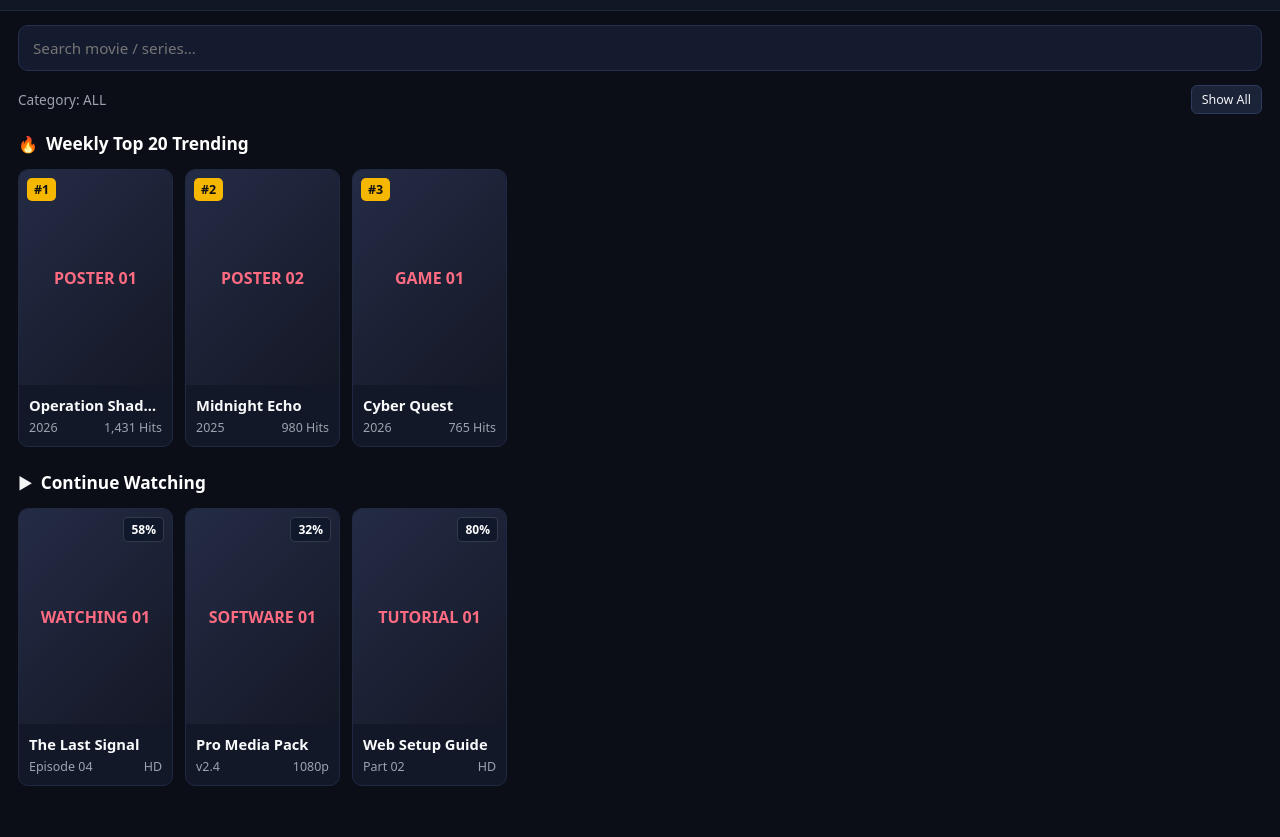
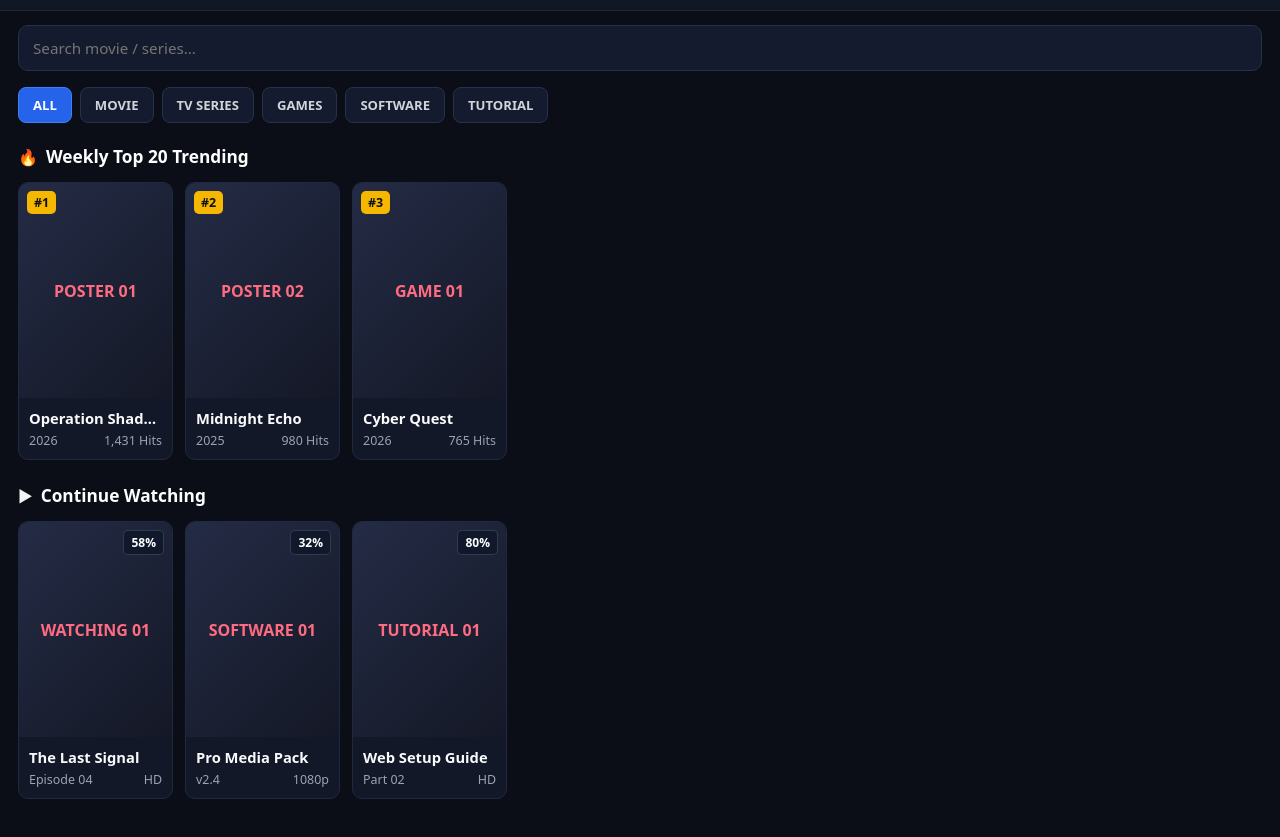
Before and after one commit to ridwanislam439-lab/Cinema-Huty, a plain HTML site: page index.html in a window 1280 px wide. Shown: the part 51-888 px from the top of the page. Drawn offline with Linux system fonts and the light colour scheme.

Commit message:
Refactor category filter layout and styles
Updated the layout and functionality of the category filter section, replacing the active filter bar with a category bar. Adjusted padding and styles for improved UI.

```diff
--- a/index.html
+++ b/index.html
@@ -46,7 +46,6 @@
       text-shadow: 0 0 12px rgba(255, 71, 87, 0.55);
     }
 
-    /* সাইড মেনু ওভারলে ও ড্রয়ার */
     .drawer-backdrop {
       position: fixed;
       inset: 0;
@@ -143,7 +142,7 @@
     }
 
     .search-wrap {
-      padding: 14px 18px 6px;
+      padding: 14px 18px 8px;
     }
 
     .search-box {
@@ -157,23 +156,35 @@
       outline: none;
     }
 
-    .active-filter-bar {
-      padding: 8px 18px 0;
+    /* সবসময় দৃশ্যমান ক্যাটাগরি বার */
+    .category-bar {
       display: flex;
-      align-items: center;
-      justify-content: space-between;
-      font-size: 0.85rem;
-      color: #9ca3af;
+      gap: 8px;
+      overflow-x: auto;
+      padding: 8px 18px 4px;
+      scrollbar-width: none;
     }
 
-    .reset-btn {
-      background: #1b2338;
-      color: #f3f4f6;
-      border: 1px solid #2d3a5c;
-      padding: 5px 10px;
-      border-radius: 6px;
-      font-size: 0.78rem;
+    .category-bar::-webkit-scrollbar {
+      display: none;
+    }
+
+    .cat-pill {
+      background: #151b2e;
+      color: #d1d5db;
+      border: 1px solid #26314d;
+      padding: 8px 14px;
+      border-radius: 8px;
+      font-size: 0.82rem;
+      font-weight: 700;
+      white-space: nowrap;
       cursor: pointer;
+    }
+
+    .cat-pill.active {
+      background: #2563eb;
+      border-color: #3b82f6;
+      color: #ffffff;
     }
 
     .section {
@@ -290,26 +301,12 @@
     <button class="open-search-btn" id="drawerSearchBtn">? OPEN SEARCH</button>
 
     <nav class="nav-list">
-      <button class="nav-item active" data-category="ALL">
-        <span>HOME</span>
-      </button>
-      <button class="nav-item" data-category="MOVIE">
-        <span>MOVIE</span>
-        <span>&gt;</span>
-      </button>
-      <button class="nav-item" data-category="TV SERIES">
-        <span>TV SERIES</span>
-        <span>&gt;</span>
-      </button>
-      <button class="nav-item" data-category="GAMES">
-        <span>GAMES</span>
-      </button>
-      <button class="nav-item" data-category="SOFTWARE">
-        <span>SOFTWARE</span>
-      </button>
-      <button class="nav-item" data-category="TUTORIAL">
-        <span>TUTORIAL</span>
-      </button>
+      <button class="nav-item active" data-category="ALL"><span>HOME</span></button>
+      <button class="nav-item" data-category="MOVIE"><span>MOVIE</span><span>&gt;</span></button>
+      <button class="nav-item" data-category="TV SERIES"><span>TV SERIES</span><span>&gt;</span></button>
+      <button class="nav-item" data-category="GAMES"><span>GAMES</span></button>
+      <button class="nav-item" data-category="SOFTWARE"><span>SOFTWARE</span></button>
+      <button class="nav-item" data-category="TUTORIAL"><span>TUTORIAL</span></button>
     </nav>
   </aside>
 
@@ -328,9 +325,13 @@
     />
   </div>
 
-  <div class="active-filter-bar">
-    <span id="filterStatus">Category: ALL</span>
-    <button class="reset-btn" id="resetFilterBtn">Show All</button>
+  <div class="category-bar" id="categoryBar">
+    <button class="cat-pill active" data-category="ALL">ALL</button>
+    <button class="cat-pill" data-category="MOVIE">MOVIE</button>
+    <button class="cat-pill" data-category="TV SERIES">TV SERIES</button>
+    <button class="cat-pill" data-category="GAMES">GAMES</button>
+    <button class="cat-pill" data-category="SOFTWARE">SOFTWARE</button>
+    <button class="cat-pill" data-category="TUTORIAL">TUTORIAL</button>
   </div>
 
   <section class="section">
@@ -441,9 +442,8 @@
     const drawerSearchBtn = document.getElementById("drawerSearchBtn");
     const searchInput = document.getElementById("searchInput");
     const navItems = document.querySelectorAll(".nav-item");
+    const catPills = document.querySelectorAll(".cat-pill");
     const cards = document.querySelectorAll(".movie-card");
-    const filterStatus = document.getElementById("filterStatus");
-    const resetFilterBtn = document.getElementById("resetFilterBtn");
 
     let selectedCategory = "ALL";
 
@@ -457,10 +457,18 @@
       drawerBackdrop.classList.remove("open");
     }
 
+    function syncCategoryButtons(category) {
+      selectedCategory = category;
+      navItems.forEach((btn) => {
+        btn.classList.toggle("active", btn.getAttribute("data-category") === category);
+      });
+      catPills.forEach((pill) => {
+        pill.classList.toggle("active", pill.getAttribute("data-category") === category);
+      });
+    }
+
     function applyFilters() {
       const q = searchInput.value.toLowerCase().trim();
-      filterStatus.textContent = `Category: ${selectedCategory}`;
-
       cards.forEach((card) => {
         const title = card.getAttribute("data-title").toLowerCase();
         const category = card.getAttribute("data-category");
@@ -482,21 +490,17 @@
 
     navItems.forEach((item) => {
       item.addEventListener("click", () => {
-        navItems.forEach((btn) => btn.classList.remove("active"));
-        item.classList.add("active");
-        selectedCategory = item.getAttribute("data-category");
+        syncCategoryButtons(item.getAttribute("data-category"));
         applyFilters();
         closeDrawer();
       });
     });
 
-    resetFilterBtn.addEventListener("click", () => {
-      selectedCategory = "ALL";
-      searchInput.value = "";
-      navItems.forEach((btn) => {
-        btn.classList.toggle("active", btn.getAttribute("data-category") === "ALL");
+    catPills.forEach((pill) => {
+      pill.addEventListener("click", () => {
+        syncCategoryButtons(pill.getAttribute("data-category"));
+        applyFilters();
       });
-      applyFilters();
     });
 
     searchInput.addEventListener("input", applyFilters);
```
